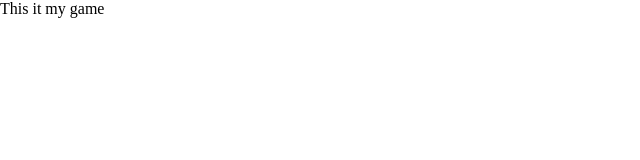
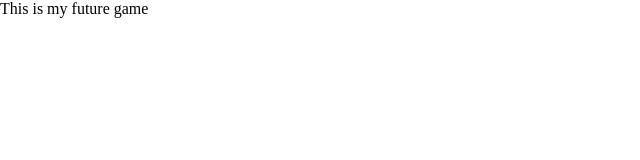
Before and after one commit to alietta/game_of_life, a React app: page / in a window 1280 px wide. Shown: the top 160 px of the page, without its empty margins (0-640 px from the left). Built offline with nearby package versions, Linux system fonts and the light colour scheme.

Commit message:
make app

```diff
--- a/src/index.tsx
+++ b/src/index.tsx
@@ -1,5 +1,6 @@
 import React from "react";
 import { render } from "react-dom";
+import { App } from "@/modules/App";
 import "./index.css";
 
-render(<div>This it my game</div>, document.getElementById("app"));
+render(<App />, document.getElementById("app"));
--- /dev/null
+++ b/src/modules/App/index.tsx
@@ -0,0 +1,9 @@
+import React from "react";
+
+export const App: React.FC = () => {
+  return (
+    <div>
+      <div>This is my future game</div>
+    </div>
+  );
+};
```
